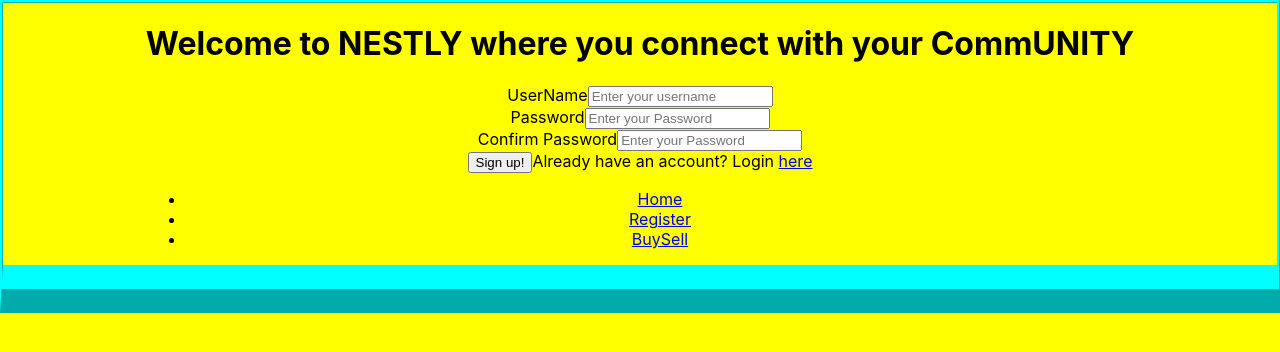
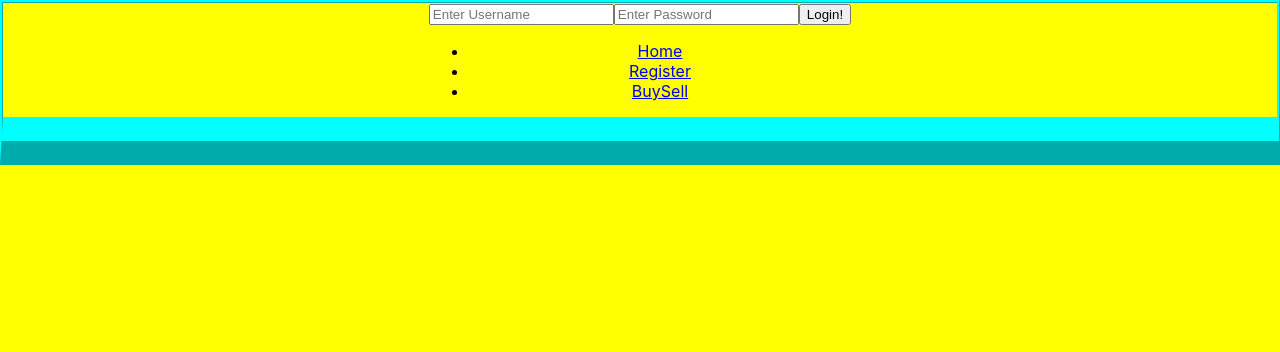
Before and after one commit to bethel-school-of-technology/team-gallaxis-frontend, a React (Create React App) app: page / in a window 1280 px wide. Shown: the top 352 px of the page. Built offline with nearby package versions, Linux system fonts and the light colour scheme.

Commit message:
updated funcional input slots for Homepage

```diff
--- a/src/components/Home.js
+++ b/src/components/Home.js
@@ -1,89 +1,33 @@
-
-import React, { useState } from 'react';
+import { useState } from 'react';
 
 
+const Home = (props) => {
 
-const Home = () => {
-    const [values, setValues] = useState({
-        username: '',
-        email: '',
-        password: '',
-        password2: '',
+    const [username, setUsername] = useState("");
+    const [password, setPassword] = useState("");
 
-    })
-
-    const handleChange = e => {
-        const { name, value } = e.target
-        setValues({
-            ...values,
-            [name]: value
-
-        })
+    function submitForm(evt) {
+        evt.preventDefault();
+        console.log("submit form is called");
+        let loginInfo = {
+            username,
+            password
+        }
+        console.log(loginInfo);
     }
 
+    return (
+        <div>
+            <form onSubmit={evt => submitForm(evt)}>
+                {/* <label for="username"></label> */}
+                <input type="text" placeholder="Enter Username" name="username" onChange={evt => setUsername(evt.target.value)}></input>
 
-    return (
-        <div className='form-content-right'>
-            <form className='form'>
-                <h1> Welcome to NESTLY where you connect with your CommUNITY</h1>
-                <div className='form-inputs'>
-                    <label htmlFor='username'
-                        className='form-label'>
-                        UserName
-                    </label>
-                    <input
-                        id='username'
-                        type='text'
-                        name='username'
-                        className='form-input'
-                        placeholder='Enter your username'
-                        value={values.username}
-                        onChange={handleChange}
-                    />
-                </div>
-
-
-                <div className='form-inputs'>
-                    <label htmlFor='Password'
-                        className='form-label'>
-                    </label>
-                        Password
-                        <input
-                        id='Password'
-                        type='Password'
-                        name='Password'
-                        className='form-input'
-                        placeholder='Enter your Password'
-                        value={values.password}
-                        onChange={handleChange}
-                    />
-                </div>
-                <div className='form-inputs'>
-                    <label htmlFor='email'
-                        className='form-label'>
-
-                        Confirm Password
-                    </label>
-                    <input
-                        id='Password2'
-                        type='Password'
-                        name='Password2'
-                        className='form-input'
-                        placeholder='Enter your Password'
-                        value={values.password2}
-                        onChange={handleChange}
-                    />
-                </div>
-                <button className='form-input-btn'
-                    type='submit'>
-                    Sign up!
-                </button>
-                <span className="form-input-login">
-                    Already have an account? Login <a href="#">here</a>
-                </span>
+                {/* <label for="password"></label> */}
+                <input type="text" placeholder="Enter Password" name="password" onChange={evt => setPassword(evt.target.value)}></input>
+                <button type="submit">Login!</button>
             </form>
         </div >
     )
-};
+}
 
 export default Home;
```
